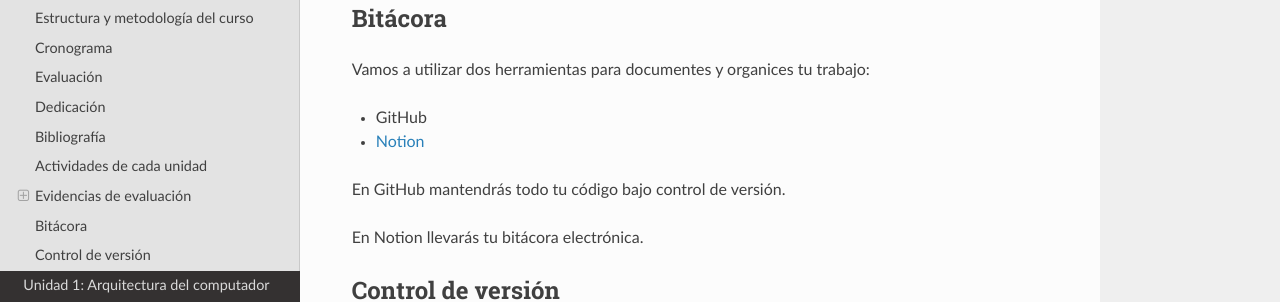
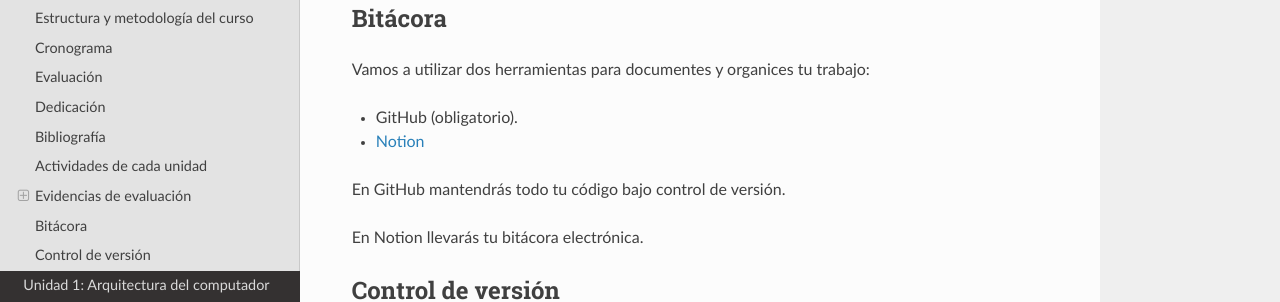
Before and after one commit to juanferfranco/controladores, a Sphinx documentation site: the page built from docs/_intro/intro.rst, in a window 1280 px wide and 900 px high, scrolled down 2195 px. Shown: the part 309-611 px from the top of the window. Built offline with Sphinx 7.4.7 and the Read the Docs theme 2.0.0, drawn with Linux system fonts in a browser that asks for light colours.

Commit message:
En intro adicioné que el uso de Github es obligatorio en el curso

```diff
--- a/docs/_intro/intro.rst
+++ b/docs/_intro/intro.rst
@@ -116,7 +116,7 @@ Bitácora
 
 Vamos a utilizar dos herramientas para documentes y organices tu trabajo:
 
-* GitHub
+* GitHub (obligatorio).
 * `Notion <https://www.notion.so>`__
 
 En GitHub mantendrás todo tu código bajo control de versión.
```
